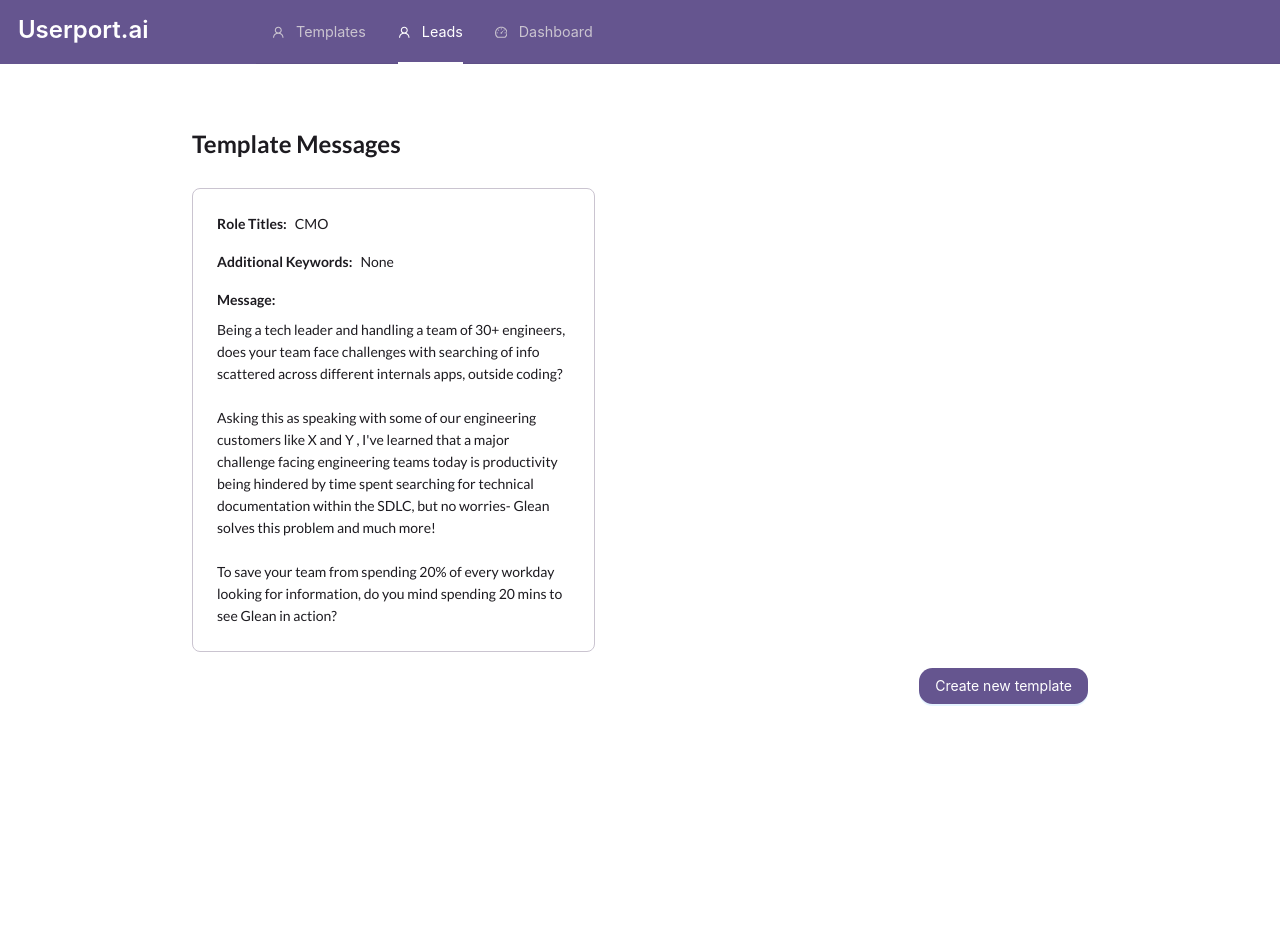
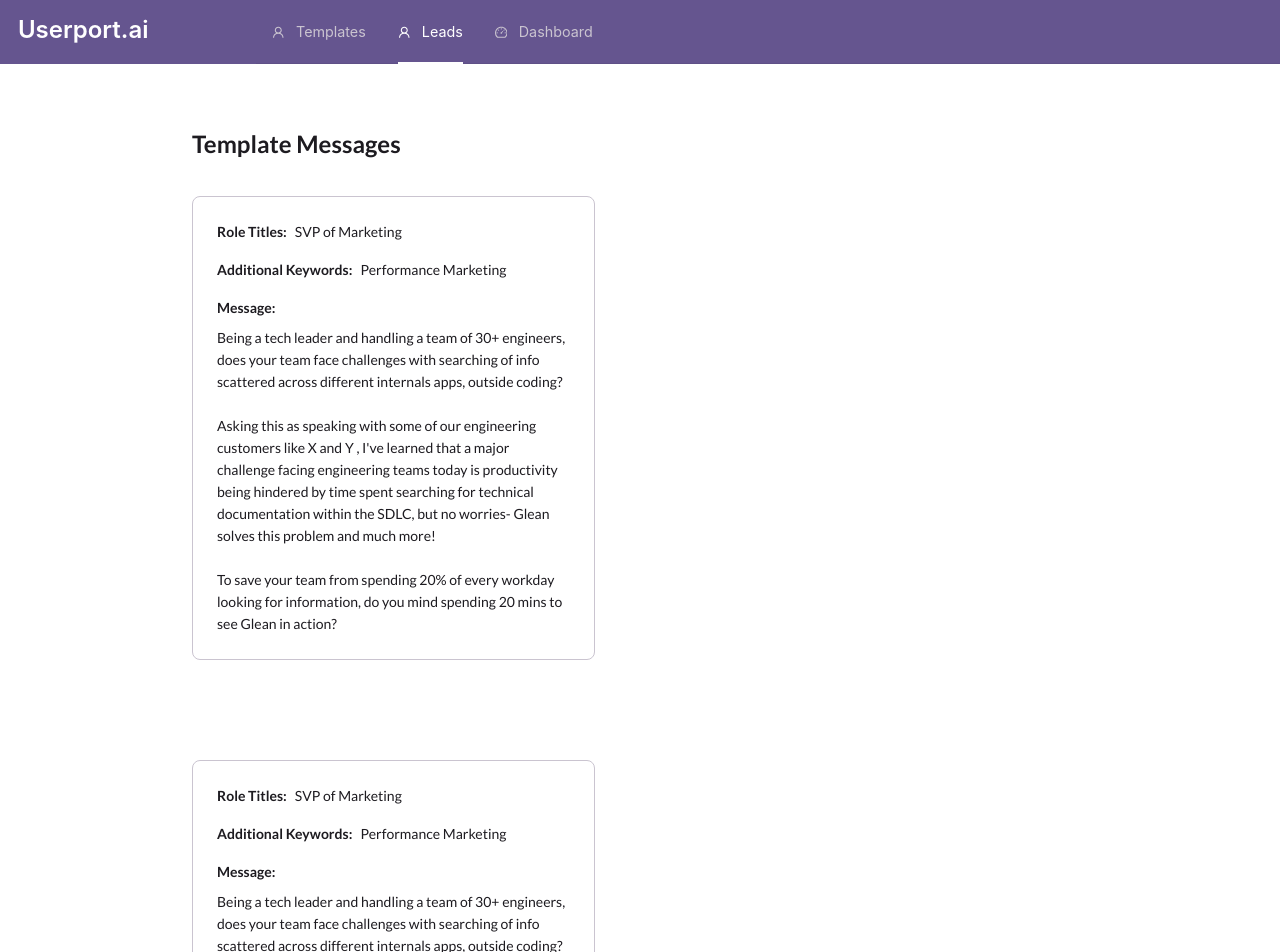
Before and after one commit to Userport-ai/prospecting-ai, a React (Create React App) app: page /templates in a window 1280 px wide. Shown: the top 952 px of the page. Before the commit the page ends 800 px from the top, so only its background shows below. Built offline with nearby package versions, Linux system fonts and the light colour scheme.

Commit message:
Moved template card to separate component
Addded flex wrap to make sure components show up nicely.

```diff
--- a/src/all-templates.js
+++ b/src/all-templates.js
@@ -1,47 +1,23 @@
 import "./all-templates.css";
-import { Card, Flex, Typography, Button } from "antd";
+import { Flex, Typography, Button } from "antd";
 import { useNavigate } from "react-router-dom";
+import TemplateCard from "./template-card";
+import { exampleTemplate } from "./create-template-message-data";
 
-const { Text, Title } = Typography;
-
-const templateMessage = `Being a tech leader and handling a team of 30+ engineers, does your team face challenges with searching of info scattered across different internals apps, outside coding?\n
-Asking this as speaking with some of our engineering customers like X and Y , I've learned that a major challenge facing engineering teams today is productivity being hindered by time spent searching for technical documentation within the SDLC, but no worries- Glean solves this problem and much more!\n
-To save your team from spending 20% of every workday looking for information, do you mind spending 20 mins to see Glean in action?`;
+const { Title } = Typography;
 
 function AllTemplates() {
   const navigate = useNavigate();
-  function addLineBreaks(text) {
-    return text.split("\n").map((substr) => {
-      return (
-        <>
-          {substr}
-          <br />
-        </>
-      );
-    });
-  }
-
   return (
     <div id="all-templates-outer">
-      <Flex id="all-templates-outer-container" vertical={true} gap="middle">
+      <Flex id="all-templates-outer-container" vertical={true} gap="large">
         <Title level={3}>Template Messages</Title>
-        <Card>
-          <Flex vertical={true} gap="middle">
-            <Flex vertical={false} gap="small">
-              <Text className="card-key">Role Titles:</Text>
-              <Text>CMO</Text>
-            </Flex>
-            <Flex vertical={false} gap="small">
-              <Text className="card-key">Additional Keywords:</Text>
-              <Text>None</Text>
-            </Flex>
-            <Flex vertical={true} gap="small">
-              <Text className="card-key">Message:</Text>
-              <Text>{addLineBreaks(templateMessage)}</Text>
-            </Flex>
-          </Flex>
-        </Card>
-        <Flex vertical={false} justify="flex-end">
+        <Flex vertical={false} wrap gap={100}>
+          <TemplateCard templateDetails={exampleTemplate}></TemplateCard>
+          <TemplateCard templateDetails={exampleTemplate}></TemplateCard>
+        </Flex>
+
+        <Flex vertical={false} justify="flex-start">
           <Button
             type="primary"
             htmlType="submit"
--- a/src/create-template-message.css
+++ b/src/create-template-message.css
@@ -7,7 +7,7 @@
 
 #create-template-message-area {
   width: 70%;
-  margin-top: 5%;
+  margin-top: 3%;
 }
 
 #create-template-message-container {
--- /dev/null
+++ b/src/template-card.css
@@ -0,0 +1,14 @@
+.template-card .ant-card {
+  width: 45%;
+  height: fit-content;
+  border: 1px solid var(--outline-variant);
+}
+
+.template-card .ant-typography {
+  font-family: "Lato";
+  color: var(--on-surface);
+}
+
+.template-card .card-key {
+  font-weight: 600;
+}
--- /dev/null
+++ b/src/template-card.js
@@ -0,0 +1,38 @@
+import "./template-card.css";
+import { Card, Flex, Typography } from "antd";
+
+const { Text } = Typography;
+
+function TemplateCard({ templateDetails }) {
+  function addLineBreaks(text) {
+    return text.split("\n").map((substr) => {
+      return (
+        <>
+          {substr}
+          <br />
+        </>
+      );
+    });
+  }
+
+  return (
+    <Card className="template-card">
+      <Flex vertical={true} gap="middle">
+        <Flex vertical={false} gap="small">
+          <Text className="card-key">Role Titles:</Text>
+          <Text>{templateDetails.roleTitles}</Text>
+        </Flex>
+        <Flex vertical={false} gap="small">
+          <Text className="card-key">Additional Keywords:</Text>
+          <Text>{templateDetails.additionalKeywords}</Text>
+        </Flex>
+        <Flex vertical={true} gap="small">
+          <Text className="card-key">Message:</Text>
+          <Text>{addLineBreaks(templateDetails.message)}</Text>
+        </Flex>
+      </Flex>
+    </Card>
+  );
+}
+
+export default TemplateCard;
```
